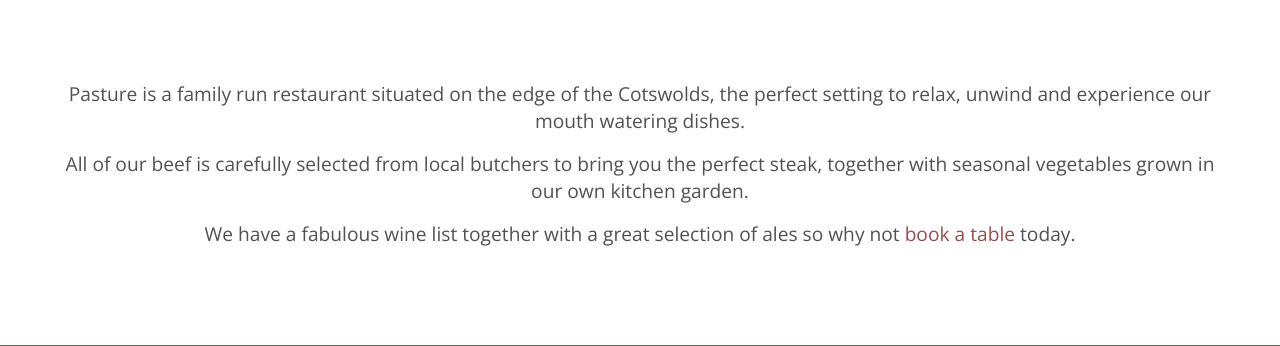
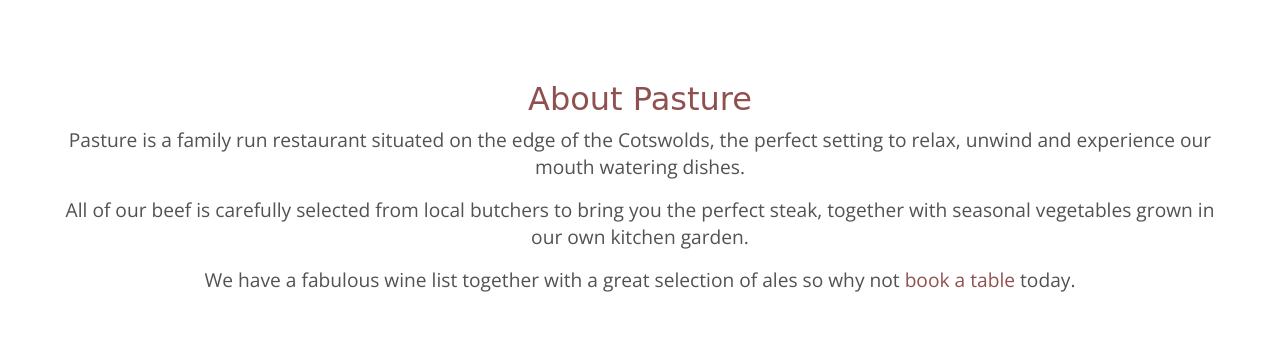
Before and after one commit to MichelleBritton/pasture, a Django app: page / in a window 1280 px wide. Shown: the part 800-1146 px from the top of the page. Run offline with Django 3.2, Linux system fonts and the light colour scheme; some libraries are stand-ins or nearby versions; some web fonts are replaced.

Commit message:
Add title to about content

```diff
--- a/templates/index.html
+++ b/templates/index.html
@@ -16,6 +16,7 @@
 </section>
 <!-- Text Area -->
 <section class="text-area text-center">
+    <h2 class="red">About Pasture</h2>
     <p>Pasture is a family run restaurant situated on the edge of the Cotswolds, the perfect setting to relax, unwind and experience our mouth watering dishes.</p>
     <p>All of our beef is carefully selected from local butchers to bring you the perfect steak, together with seasonal vegetables grown in our own kitchen garden.</p>
     <p>We have a fabulous wine list together with a great selection of ales so why not <a href="{% url 'book' %}" class="red">book a table</a> today.</p>
```
